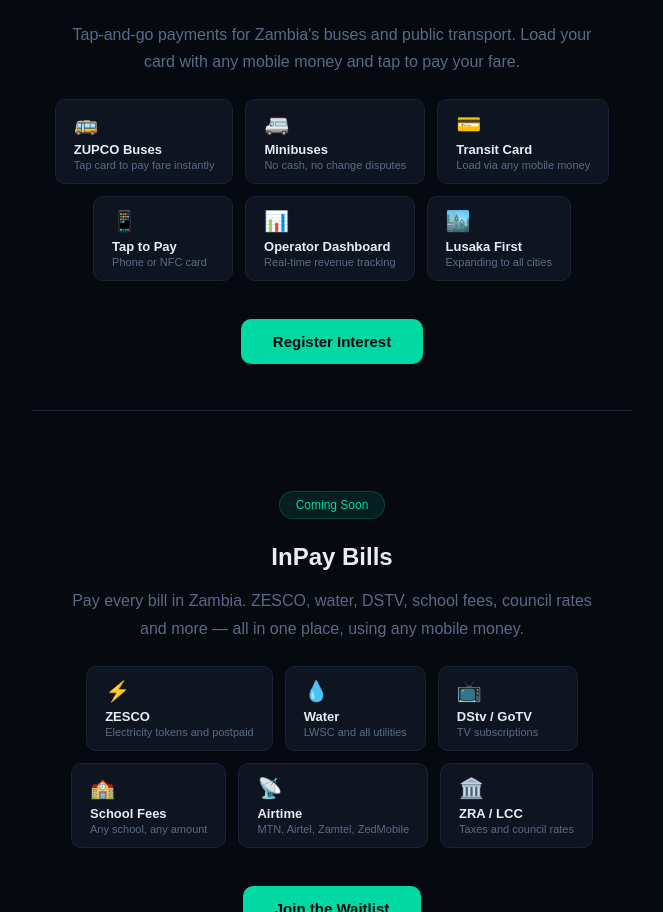
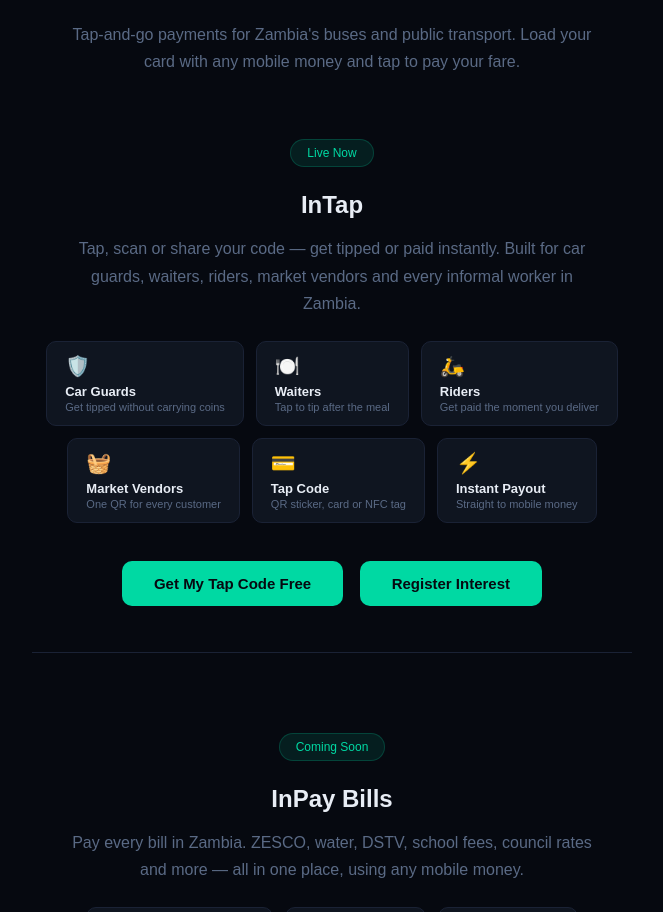
Before and after one commit to qwert828/Inpay, a website: page public/index.html in a window 1280 px wide. Shown: the part 840-1752 px from the top of the page, without its empty margins (308-971 px from the left). Drawn offline with Linux system fonts and the light colour scheme.

Commit message:
Update index.html

```diff
--- a/public/index.html
+++ b/public/index.html
@@ -81,14 +81,20 @@
 
 <p>Tap-and-go payments for Zambia's buses and public transport. Load your card with any mobile money and tap to pay your fare.</p>
 
+<div class="tag">Live Now</div>
+<h2>InTap</h2>
+<p>Tap, scan or share your code — get tipped or paid instantly. Built for car guards, waiters, riders, market vendors and every informal worker in Zambia.</p>
+
 <div class="grid">
-<div class="card"><div class="icon">🚌</div><div class="name">ZUPCO Buses</div><div class="desc">Tap card to pay fare instantly</div></div>
-<div class="card"><div class="icon">🚐</div><div class="name">Minibuses</div><div class="desc">No cash, no change disputes</div></div>
-<div class="card"><div class="icon">💳</div><div class="name">Transit Card</div><div class="desc">Load via any mobile money</div></div>
-<div class="card"><div class="icon">📱</div><div class="name">Tap to Pay</div><div class="desc">Phone or NFC card</div></div>
-<div class="card"><div class="icon">📊</div><div class="name">Operator Dashboard</div><div class="desc">Real-time revenue tracking</div></div>
-<div class="card"><div class="icon">🏙️</div><div class="name">Lusaka First</div><div class="desc">Expanding to all cities</div></div>
+<div class="card"><div class="icon">🛡️</div><div class="name">Car Guards</div><div class="desc">Get tipped without carrying coins</div></div>
+<div class="card"><div class="icon">🍽️</div><div class="name">Waiters</div><div class="desc">Tap to tip after the meal</div></div>
+<div class="card"><div class="icon">🛵</div><div class="name">Riders</div><div class="desc">Get paid the moment you deliver</div></div>
+<div class="card"><div class="icon">🧺</div><div class="name">Market Vendors</div><div class="desc">One QR for every customer</div></div>
+<div class="card"><div class="icon">💳</div><div class="name">Tap Code</div><div class="desc">QR sticker, card or NFC tag</div></div>
+<div class="card"><div class="icon">⚡</div><div class="name">Instant Payout</div><div class="desc">Straight to mobile money</div></div>
 </div>
+
+<a href="/intap.html" class="btn">Get My Tap Code Free</a>
 
 <a href="/signup.html" class="btn">Register Interest</a>
 
```
